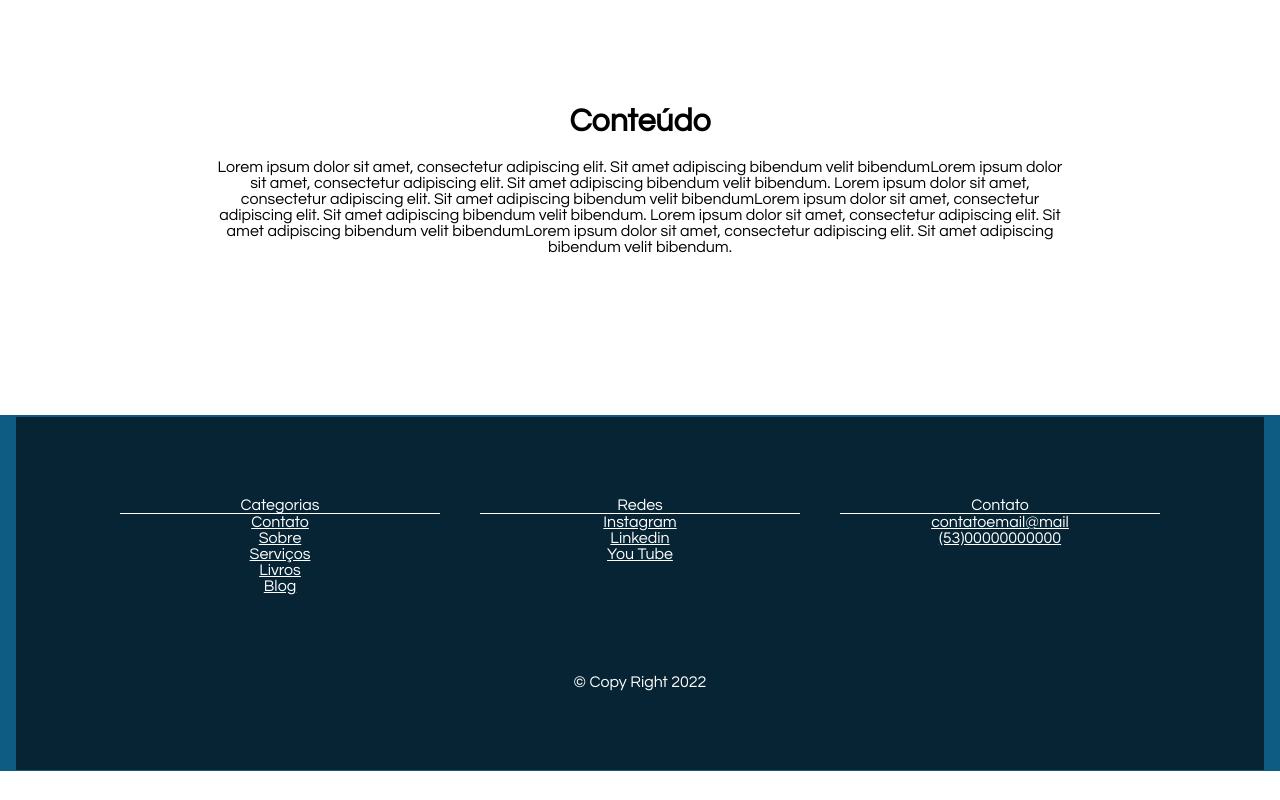
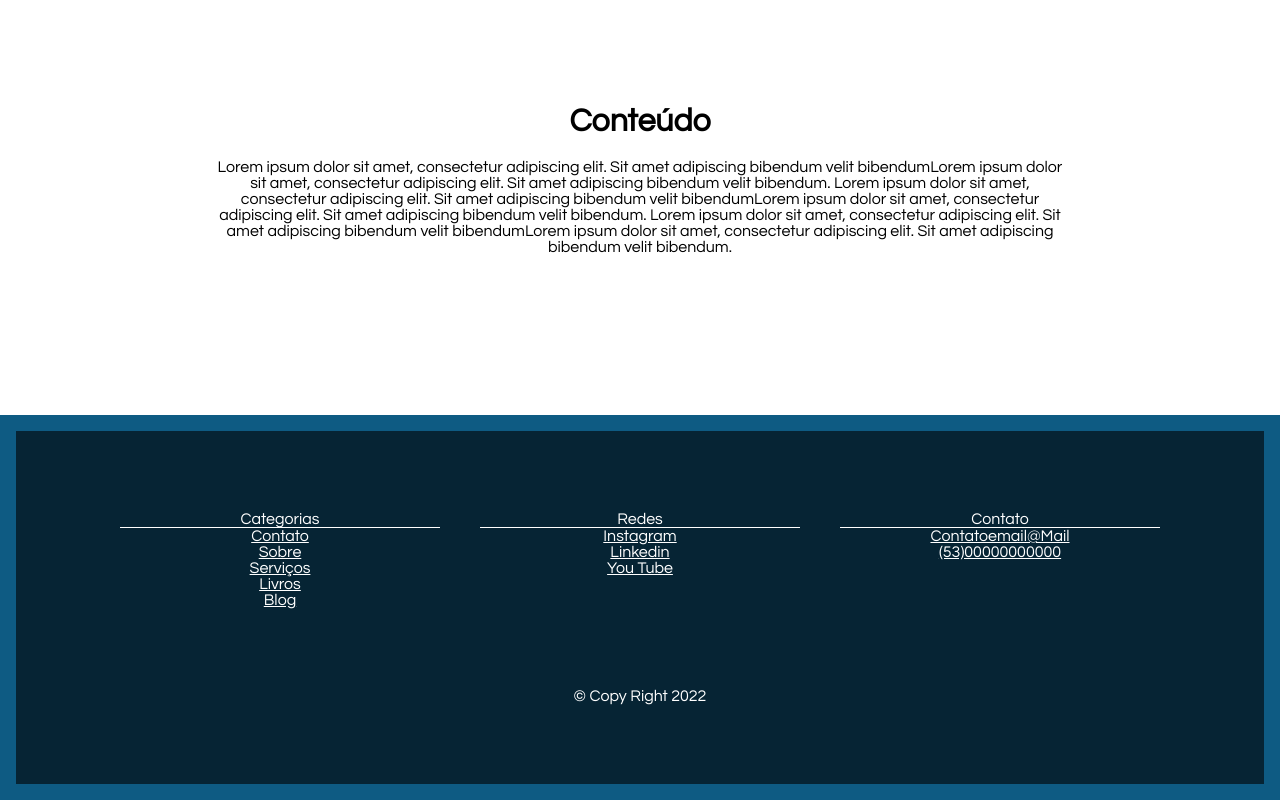
Before and after one commit to m4goth/nathan-personal-website, a React (Create React App) app: page / in a window 1280 px wide. Shown: the part 3093-3893 px from the top of the page. Before the commit the page ends 3864 px from the top, so only its background shows below. Built offline with nearby package versions, Linux system fonts and the light colour scheme.

Commit message:
mudando o css do footer

```diff
--- a/src/components/Footer.js
+++ b/src/components/Footer.js
@@ -19,7 +19,7 @@
   return (
     <footer className="footer-main">
       <Box px={{ xs: 3, sm: 10}} py={{ xs: 5, sm: 10}} bgcolor="text.secondary" color="#fff">
-        <Container maxWidth="lg">
+        <Container maxWidth="lg" className="footer-conteudo">
           <Grid container spacing={5}>
             <Grid item xs={12} sm={4}>
               <Box borderBottom={1}>Categorias</Box>
--- a/src/css/Footer.css
+++ b/src/css/Footer.css
@@ -3,9 +3,6 @@
     color: #FFFFFF;
     background-color: #0E5B83;
     padding: 1rem;
-    padding-top: 2px;
-    padding-bottom: 1px;
-    text-align: center;
 
 }
 
@@ -16,24 +13,10 @@
     justify-content: center;
     flex-direction: column;
     text-align: center;
-}
 
-.footer-conteudo h5{
     font-size: 1rem;
     font-weight: 100;
     text-transform: capitalize;
-    line-height: 1rem;
-}
-
-.footer-conteudo p{
-    /* max-width: 500px;
-    margin: 10px auto;
-    line-height: 20px;
-    font-size: 14px;
-    color: #cacdd2; */
-    font-size: 1rem;
-    font-weight: 100;
-    /* text-transform: capitalize; */
     line-height: 1rem;
 }
 
```
